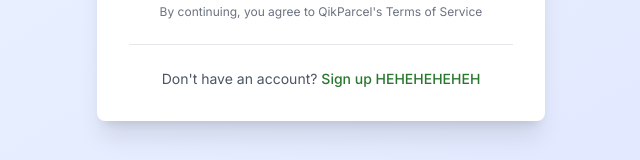
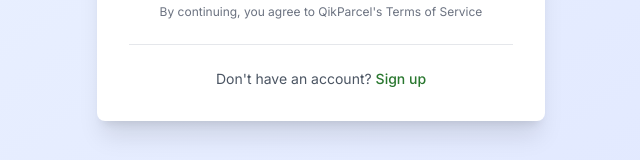
Before and after one commit to Qikparcel/qikparcel, a Next.js app: page /login in a window 1280 px wide. Shown: the part 579-739 px from the top of the page, without its empty margins (319-959 px from the left). Built offline with nearby package versions, Linux system fonts and the light colour scheme; no server answers.

Commit message:
removed the typo

```diff
--- a/app/(auth)/login/page.tsx
+++ b/app/(auth)/login/page.tsx
@@ -255,7 +255,7 @@
               className="font-medium"
               style={{ color: "#29772F" }}
             >
-              Sign up HEHEHEHEHEH
+              Sign up
             </Link>
           </p>
         </div>
```
